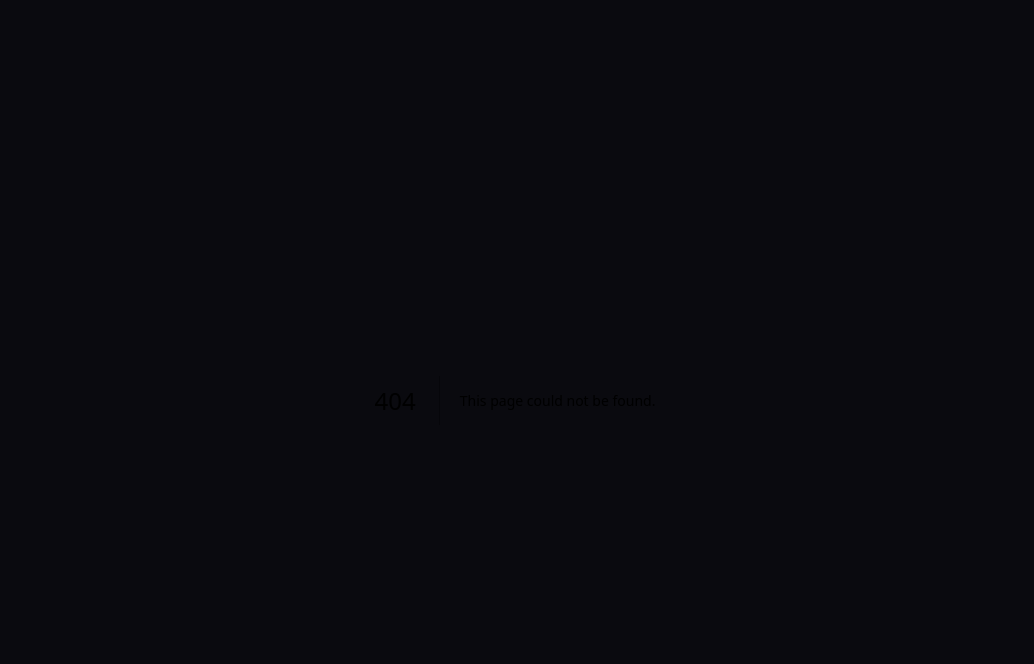
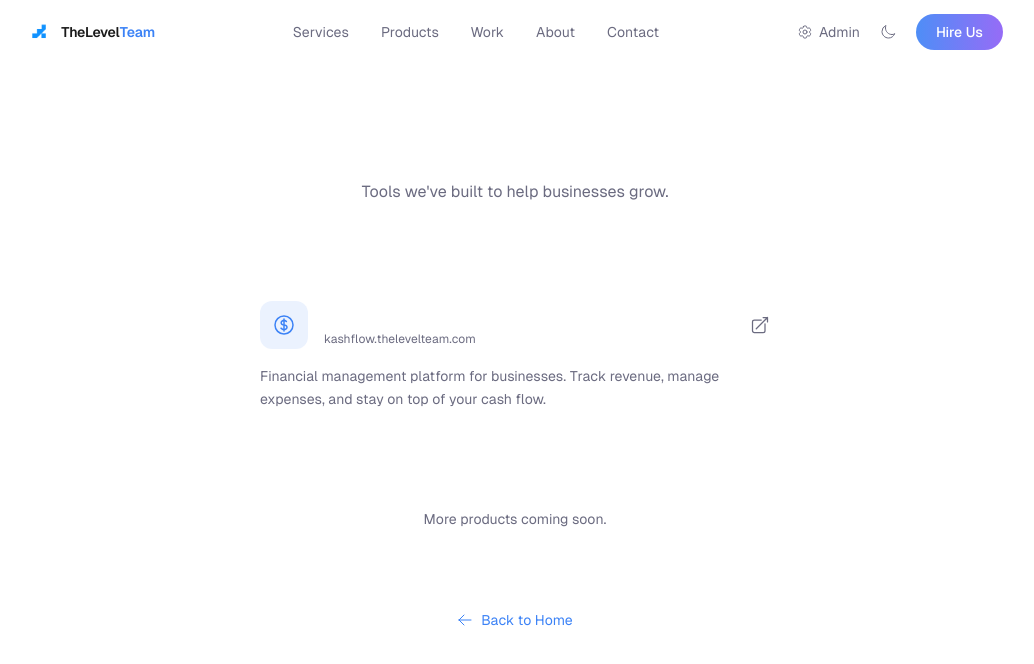
Before and after one commit to sevakogan/thelevelteam, a Next.js app: page /products in a window 1280 px wide. Before the commit this address had no page. Shown: the top 664 px of the page, without its empty margins (125-1159 px from the left). Built offline with nearby package versions, Linux system fonts and the light colour scheme.

Commit message:
feat: add products page with KashFlow link
- Products page at /products with KashFlow card linking to kashflow.thelevelteam.com
- Updated header nav to point to /products instead of /#products
- "More coming soon" placeholder for future products

```diff
--- /dev/null
+++ b/src/app/products/page.tsx
@@ -0,0 +1,105 @@
+import Link from "next/link";
+import Header from "@/components/ui/Header";
+
+export const metadata = {
+  title: "Products | TheLevelTeam",
+  description: "Explore our products — KashFlow and more coming soon.",
+};
+
+export default function ProductsPage() {
+  return (
+    <>
+      <Header />
+      <main className="min-h-screen bg-brand-dark pt-32 px-6">
+        <div className="max-w-4xl mx-auto">
+          <h1 className="text-4xl font-bold text-white mb-3 text-center">
+            Our Products
+          </h1>
+          <p className="text-brand-muted text-center mb-16 max-w-lg mx-auto">
+            Tools we&apos;ve built to help businesses grow.
+          </p>
+
+          {/* KashFlow Card */}
+          <a
+            href="https://kashflow.thelevelteam.com/login"
+            target="_blank"
+            rel="noopener noreferrer"
+            className="group block max-w-xl mx-auto rounded-2xl border border-white/10 bg-white/[0.03] p-8 hover:border-accent-blue/40 hover:bg-white/[0.06] transition-all"
+          >
+            <div className="flex items-center gap-4 mb-4">
+              <div className="w-12 h-12 rounded-xl bg-accent-blue/10 flex items-center justify-center group-hover:bg-accent-blue/20 transition-colors">
+                <svg
+                  className="w-6 h-6 text-accent-blue"
+                  fill="none"
+                  viewBox="0 0 24 24"
+                  stroke="currentColor"
+                  strokeWidth={1.5}
+                >
+                  <path
+                    strokeLinecap="round"
+                    strokeLinejoin="round"
+                    d="M12 6v12m-3-2.818l.879.659c1.171.879 3.07.879 4.242 0 1.172-.879 1.172-2.303 0-3.182C13.536 12.219 12.768 12 12 12c-.725 0-1.45-.22-2.003-.659-1.106-.879-1.106-2.303 0-3.182s2.9-.879 4.006 0l.415.33M21 12a9 9 0 11-18 0 9 9 0 0118 0z"
+                  />
+                </svg>
+              </div>
+              <div>
+                <h2 className="text-xl font-semibold text-white group-hover:text-accent-blue transition-colors">
+                  KashFlow
+                </h2>
+                <p className="text-xs text-brand-muted">
+                  kashflow.thelevelteam.com
+                </p>
+              </div>
+              <svg
+                className="w-5 h-5 text-brand-muted ml-auto group-hover:text-accent-blue group-hover:translate-x-1 transition-all"
+                fill="none"
+                viewBox="0 0 24 24"
+                stroke="currentColor"
+                strokeWidth={1.5}
+              >
+                <path
+                  strokeLinecap="round"
+                  strokeLinejoin="round"
+                  d="M13.5 6H5.25A2.25 2.25 0 003 8.25v10.5A2.25 2.25 0 005.25 21h10.5A2.25 2.25 0 0018 18.75V10.5m-10.5 6L21 3m0 0h-5.25M21 3v5.25"
+                />
+              </svg>
+            </div>
+            <p className="text-sm text-brand-muted leading-relaxed">
+              Financial management platform for businesses. Track revenue, manage expenses, and stay on top of your cash flow.
+            </p>
+          </a>
+
+          {/* More Coming Soon */}
+          <div className="max-w-xl mx-auto mt-8 rounded-2xl border border-dashed border-white/10 p-8 text-center">
+            <p className="text-brand-muted text-sm">
+              More products coming soon.
+            </p>
+          </div>
+
+          {/* Back link */}
+          <div className="text-center mt-12">
+            <Link
+              href="/"
+              className="inline-flex items-center gap-2 text-sm text-accent-blue hover:text-white transition-colors"
+            >
+              <svg
+                className="w-4 h-4"
+                fill="none"
+                viewBox="0 0 24 24"
+                stroke="currentColor"
+                strokeWidth={1.5}
+              >
+                <path
+                  strokeLinecap="round"
+                  strokeLinejoin="round"
+                  d="M10.5 19.5L3 12m0 0l7.5-7.5M3 12h18"
+                />
+              </svg>
+              Back to Home
+            </Link>
+          </div>
+        </div>
+      </main>
+    </>
+  );
+}
--- a/src/components/ui/Header.tsx
+++ b/src/components/ui/Header.tsx
@@ -9,7 +9,7 @@ import { useLeadModal } from "@/lib/marketing/useLeadModal";
 
 const navLinks = [
   { label: "Services", href: "/#services" },
-  { label: "Products", href: "/#products" },
+  { label: "Products", href: "/products" },
   { label: "Work", href: "/#portfolio" },
   { label: "About", href: "/#about" },
   { label: "Contact", href: "/#contact" },
```
